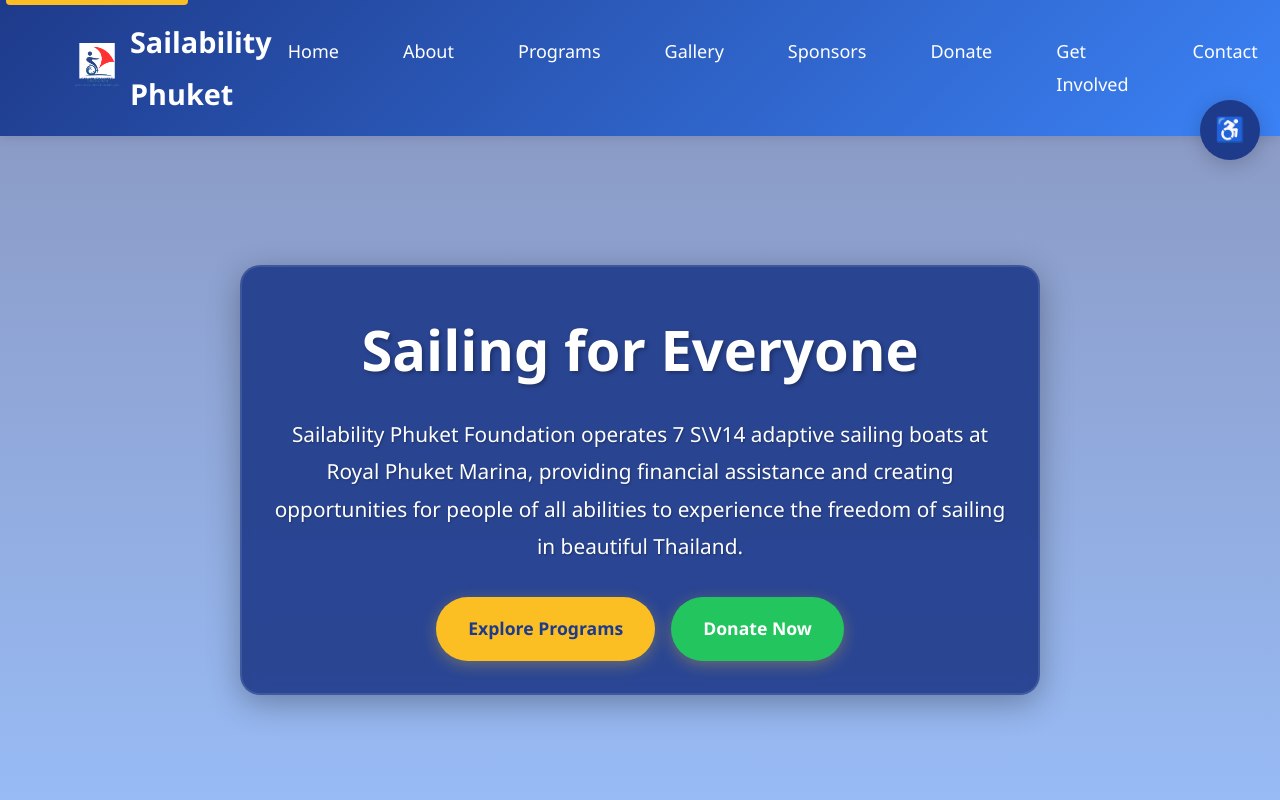
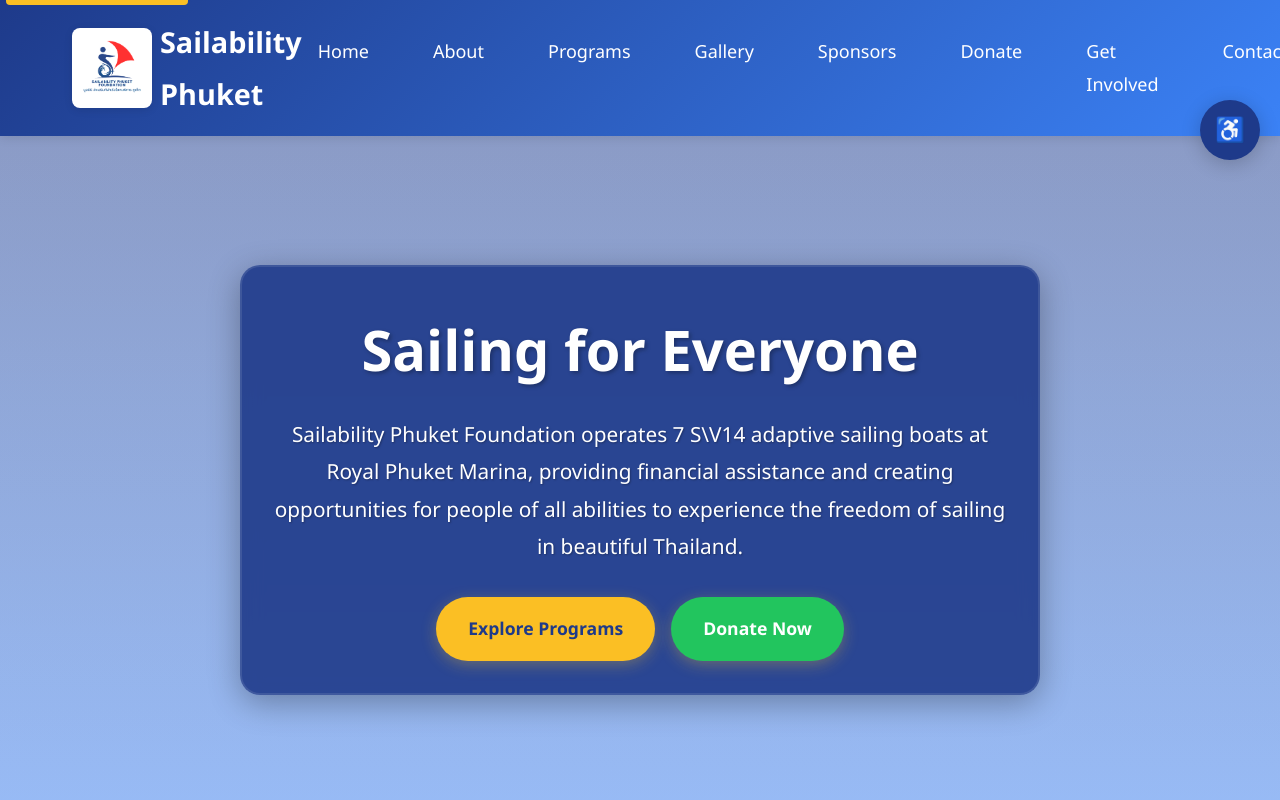
Before and after one commit to SAILABILITY-ZA/sailability-phuket-foundation, a plain HTML site: page index.html in a window 1280 px wide. Shown: the top 800 px of the page. Drawn offline with Linux system fonts and the light colour scheme.

Commit message:
Update index.html

```diff
--- a/index.html
+++ b/index.html
@@ -217,9 +217,13 @@
         }
 
         .sailability-logo {
-            width: 50px;
-            height: 50px;
+            width: 80px;
+            height: 80px;
             object-fit: contain;
+            background: white;
+            border-radius: 8px;
+            padding: 8px;
+            box-shadow: 0 2px 8px rgba(0,0,0,0.1);
         }
 
         /* Enhanced navigation accessibility */
```
